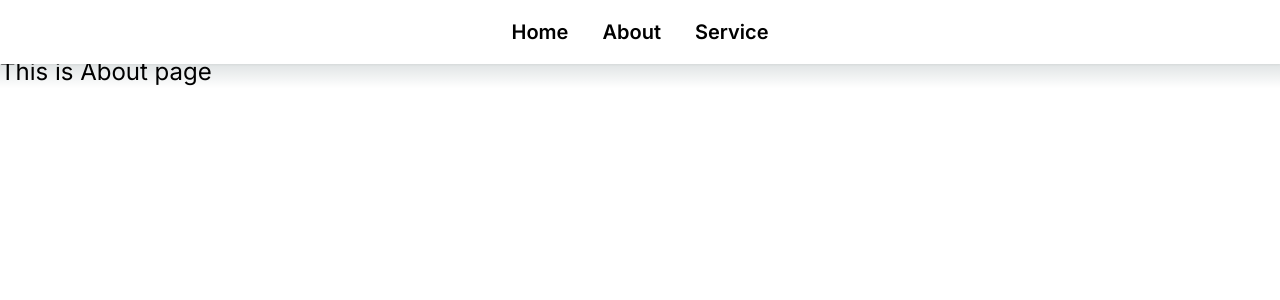
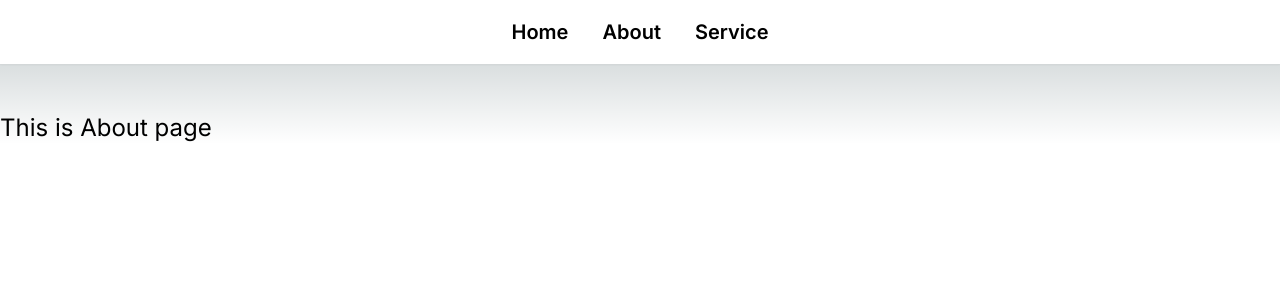
Before and after one commit to momota14/assignment10, a Next.js app: page /about in a window 1280 px wide. Shown: the top 300 px of the page. Built offline with nearby package versions, Linux system fonts and the light colour scheme.

Commit message:
Update page.js

```diff
--- a/app/about/page.js
+++ b/app/about/page.js
@@ -1,3 +1,3 @@
 export default function About() {
-  return <div className="mt-14 text-2xl"> This is About page</div>
+  return <div className="pt-14 text-2xl"> This is About page</div>
 }
```
